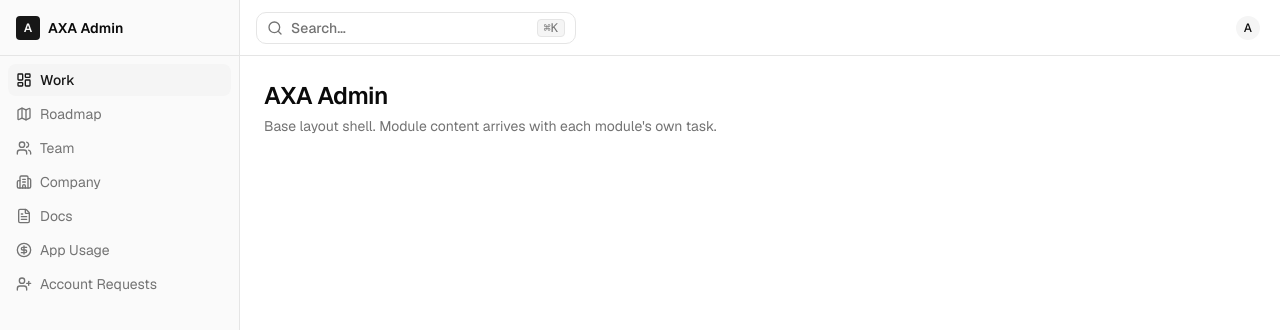
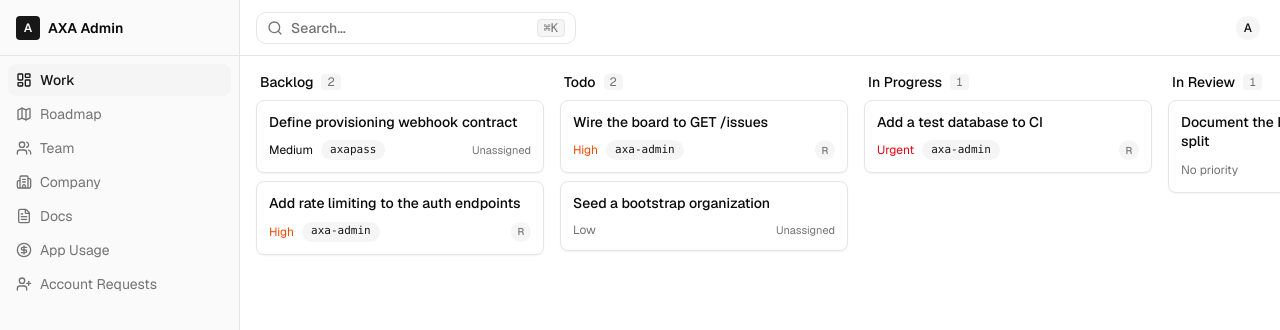
Before and after one commit to Tunaxa/axa-admin, a Next.js app in the folder frontend/: page / in a window 1280 px wide. Shown: the top 330 px of the page. Built offline with nearby package versions, Linux system fonts and the light colour scheme.

Commit message:
feat(frontend): render the issue board on the home page

```diff
--- a/frontend/src/app/page.tsx
+++ b/frontend/src/app/page.tsx
@@ -1,10 +1,6 @@
+import { IssueBoard } from '@/components/work/issue-board';
+import { PLACEHOLDER_ISSUES } from '@/components/work/placeholder-issues';
+
 export default function HomePage() {
-  return (
-    <div className="p-6">
-      <h1 className="text-2xl font-semibold tracking-tight">AXA Admin</h1>
-      <p className="text-muted-foreground mt-1 text-sm">
-        Base layout shell. Module content arrives with each module&apos;s own task.
-      </p>
-    </div>
-  );
+  return <IssueBoard issues={PLACEHOLDER_ISSUES} />;
 }
```
